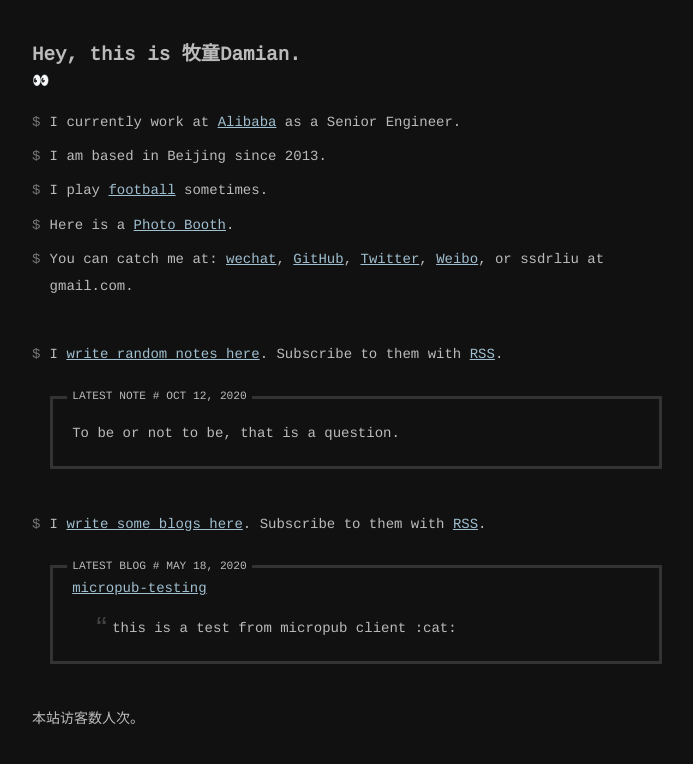
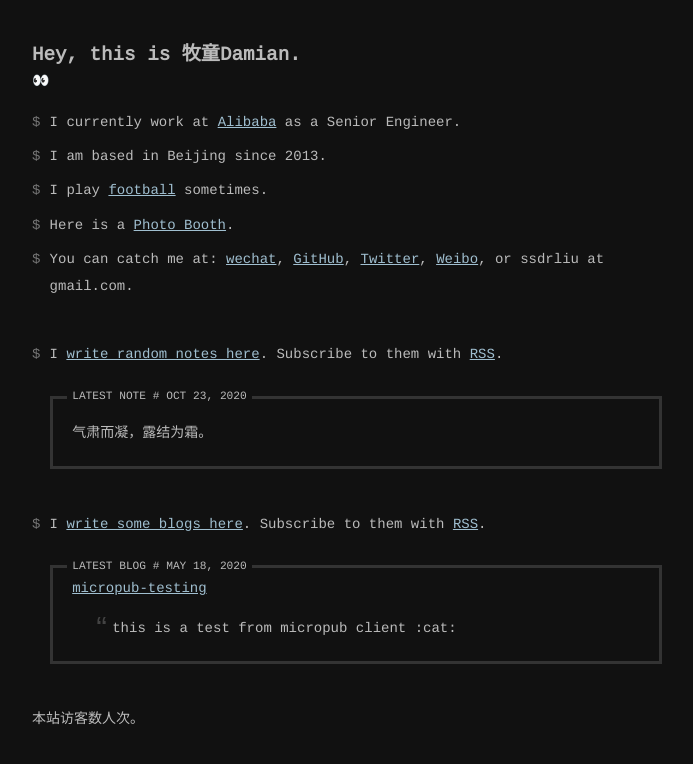
Before and after one commit to ssdr/site, a Jekyll site: the page built from index.html, in a window 1280 px wide. Shown: the top 764 px of the page, without its empty margins (293-986 px from the left). Built offline with Jekyll 4.4.1, drawn with Linux system fonts in a browser that asks for light colours; comment, search, counter and statistics services are not loaded.

Commit message:
📝 Update an entry via micropub

```diff
--- a/_data/notes.yml
+++ b/_data/notes.yml
@@ -1,3 +1,7 @@
+- date: 2020/10/23 01:30
+  content: |
+    气肃而凝，露结为霜。
+
 - date: 2020/10/12 03:40
   content: |
     To be or not to be, that is a question.
```
